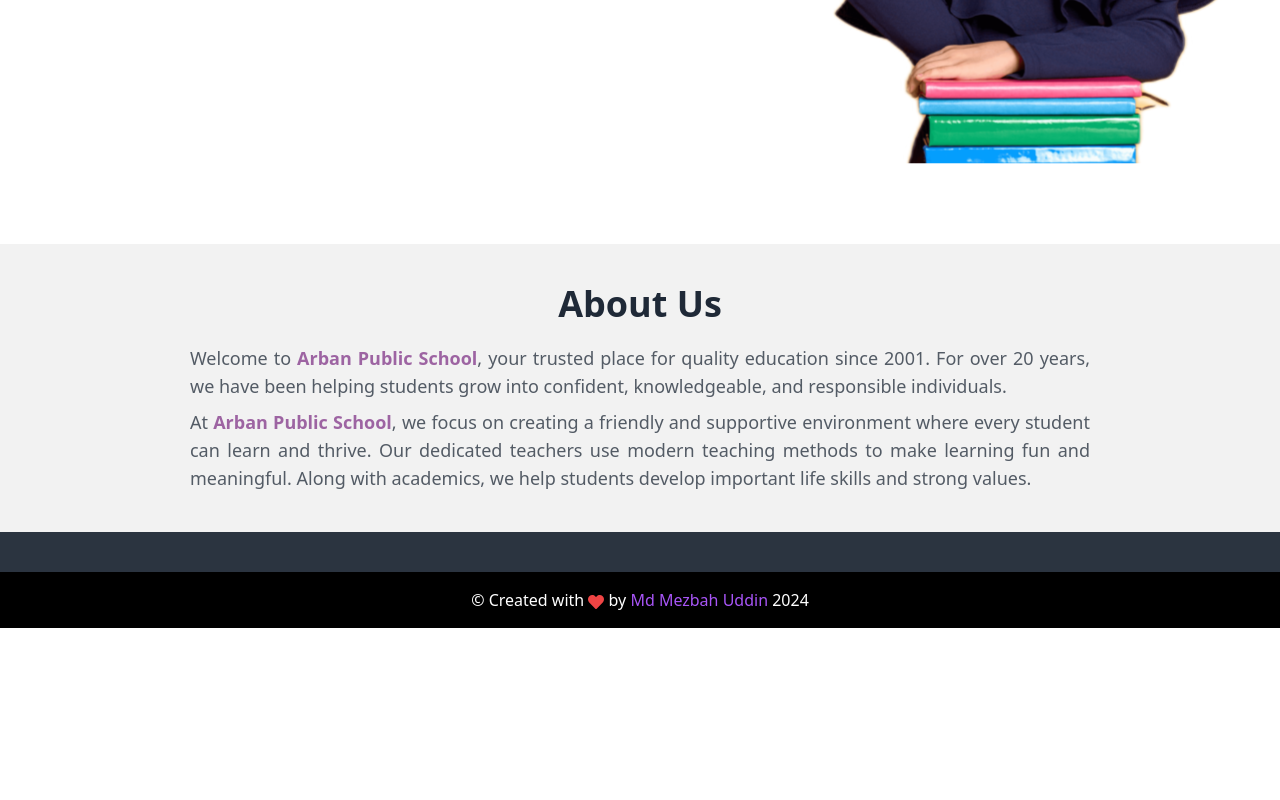
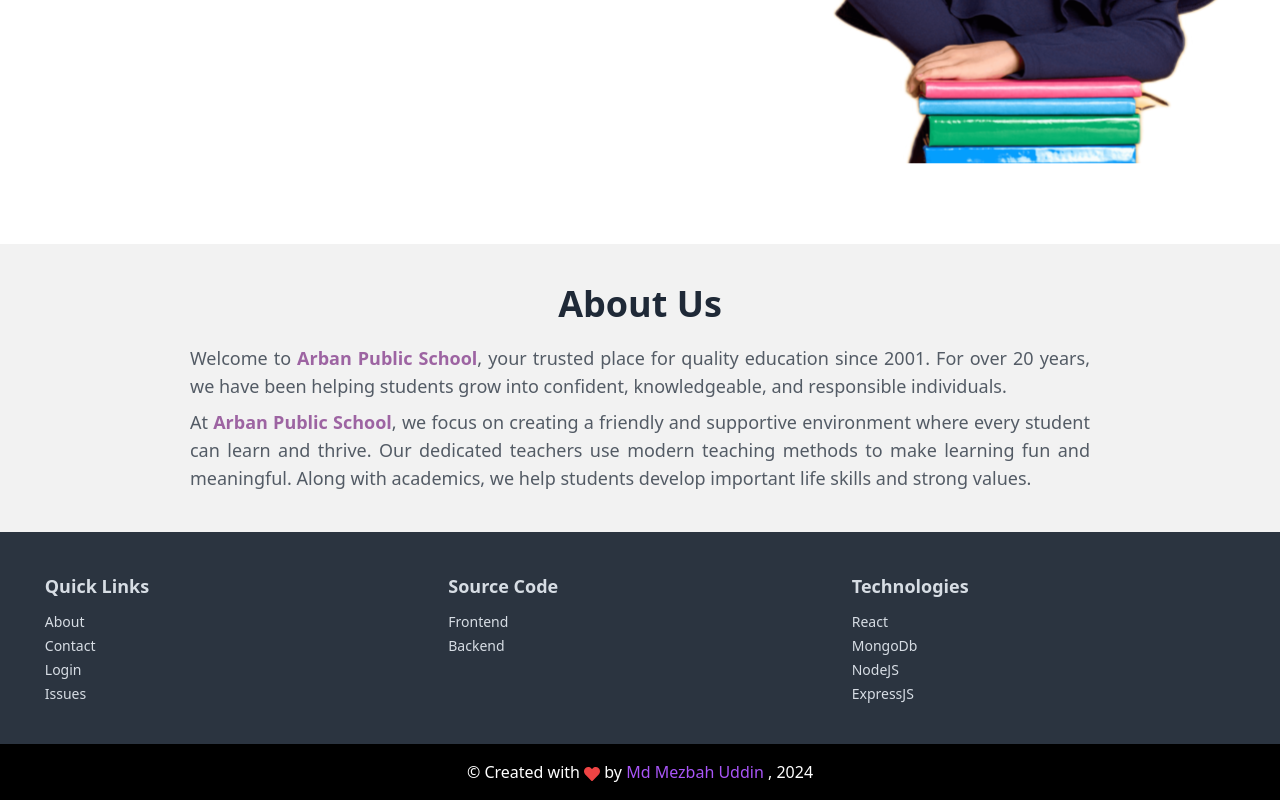
Before and after one commit to misbahulhoq/arbanpublicschool, a Next.js app: page / in a window 1280 px wide. Shown: the part 703-1503 px from the top of the page. Before the commit the page ends 1331 px from the top, so only its background shows below. Built offline with nearby package versions, Linux system fonts and the light colour scheme; no server answers.

Commit message:
added some info in footer

```diff
--- a/src/components/shared/Footer.tsx
+++ b/src/components/shared/Footer.tsx
@@ -1,11 +1,60 @@
+import Link from "next/link";
 import React from "react";
 import { FaHeart } from "react-icons/fa";
 
 const Footer = () => {
   return (
-    <footer className="bg-neutral pt-10 text-neutral-content">
-      <div className="container-center"></div>
-      <div className="copywright bg-black py-4 text-center text-white">
+    <footer className="bg-neutral text-neutral-content">
+      <div className="container-center grid gap-5 py-10 sm:grid-cols-2 lg:grid-cols-3">
+        <div>
+          <h3 className="mb-3 text-lg font-semibold">Quick Links</h3>
+          <div className="flex flex-col items-start gap-1 text-sm">
+            <Link href="/about" className="hover:underline">
+              About
+            </Link>
+            <Link href="/contact" className="hover:underline">
+              Contact
+            </Link>
+            <Link href="/login" className="hover:underline">
+              Login
+            </Link>
+            <Link href="/issues" className="hover:underline">
+              Issues
+            </Link>
+          </div>
+        </div>
+
+        <div>
+          <h3 className="mb-3 text-lg font-semibold">Source Code</h3>
+          <div className="flex flex-col items-start gap-1 text-sm">
+            <a href="" target="_blank" className="hover:underline">
+              Frontend
+            </a>
+            <a href="" target="_blank" className="hover:underline">
+              Backend
+            </a>
+          </div>
+        </div>
+
+        <div>
+          <h3 className="mb-3 text-lg font-semibold">Technologies</h3>
+          <div className="flex flex-col items-start gap-1 text-sm">
+            <a href="" target="_blank" className="hover:underline">
+              React
+            </a>
+            <a href="" target="_blank" className="hover:underline">
+              MongoDb
+            </a>
+            <a href="" target="_blank" className="hover:underline">
+              NodeJS
+            </a>
+            <a href="" target="_blank" className="hover:underline">
+              ExpressJS
+            </a>
+          </div>
+        </div>
+      </div>
+      <div className="copywright bg-black px-2 py-4 text-center text-white">
         &copy; Created with <FaHeart className="inline-block text-red-500" /> by{" "}
         <a
           href="https://misbahulhoq.vercel.app/"
@@ -14,7 +63,8 @@ const Footer = () => {
         >
           Md Mezbah Uddin
         </a>{" "}
-        2024 {new Date().getFullYear() > 2024 && "-" + new Date().getFullYear()}
+        , 2024{" "}
+        {new Date().getFullYear() > 2024 && "-" + new Date().getFullYear()}
       </div>
     </footer>
   );
```
